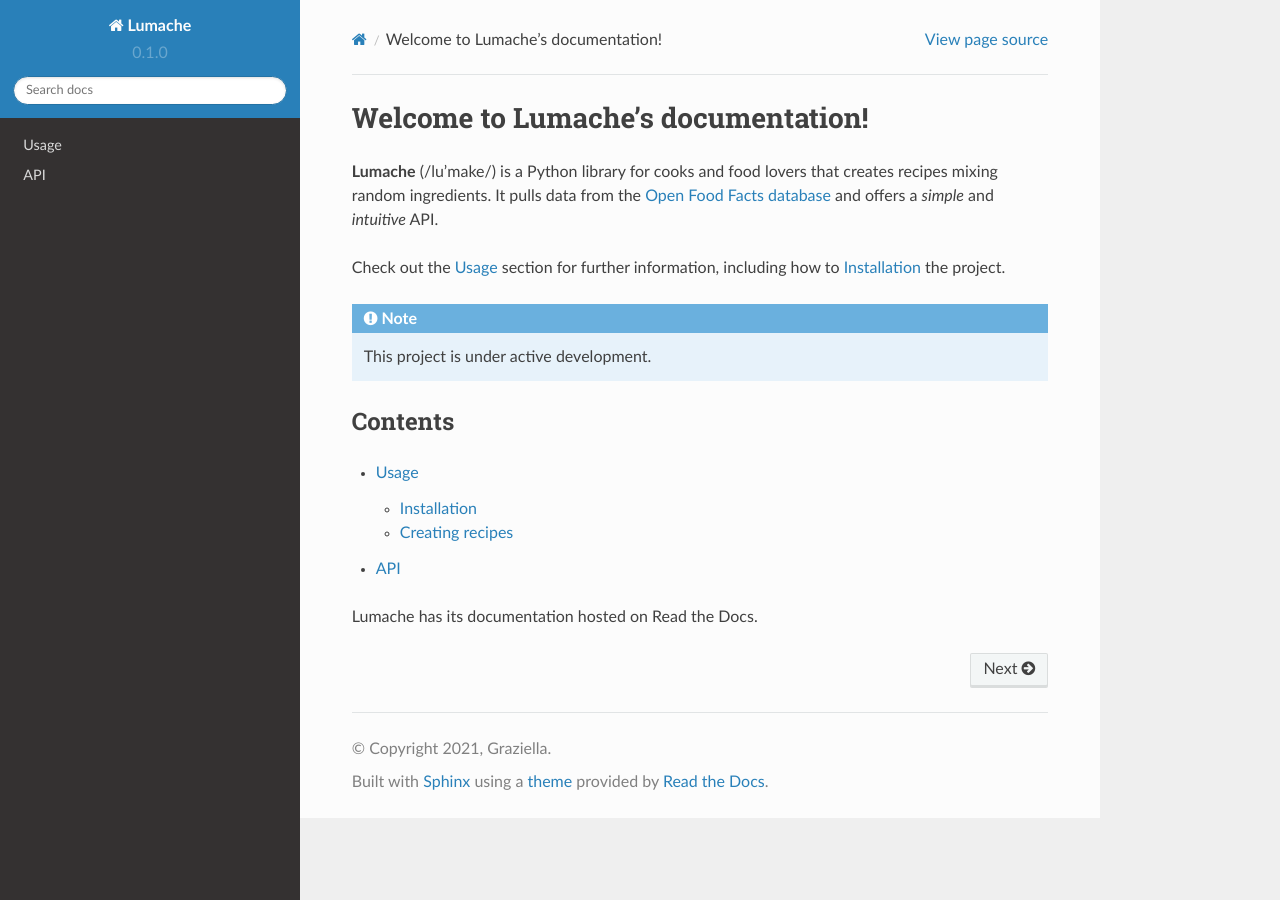
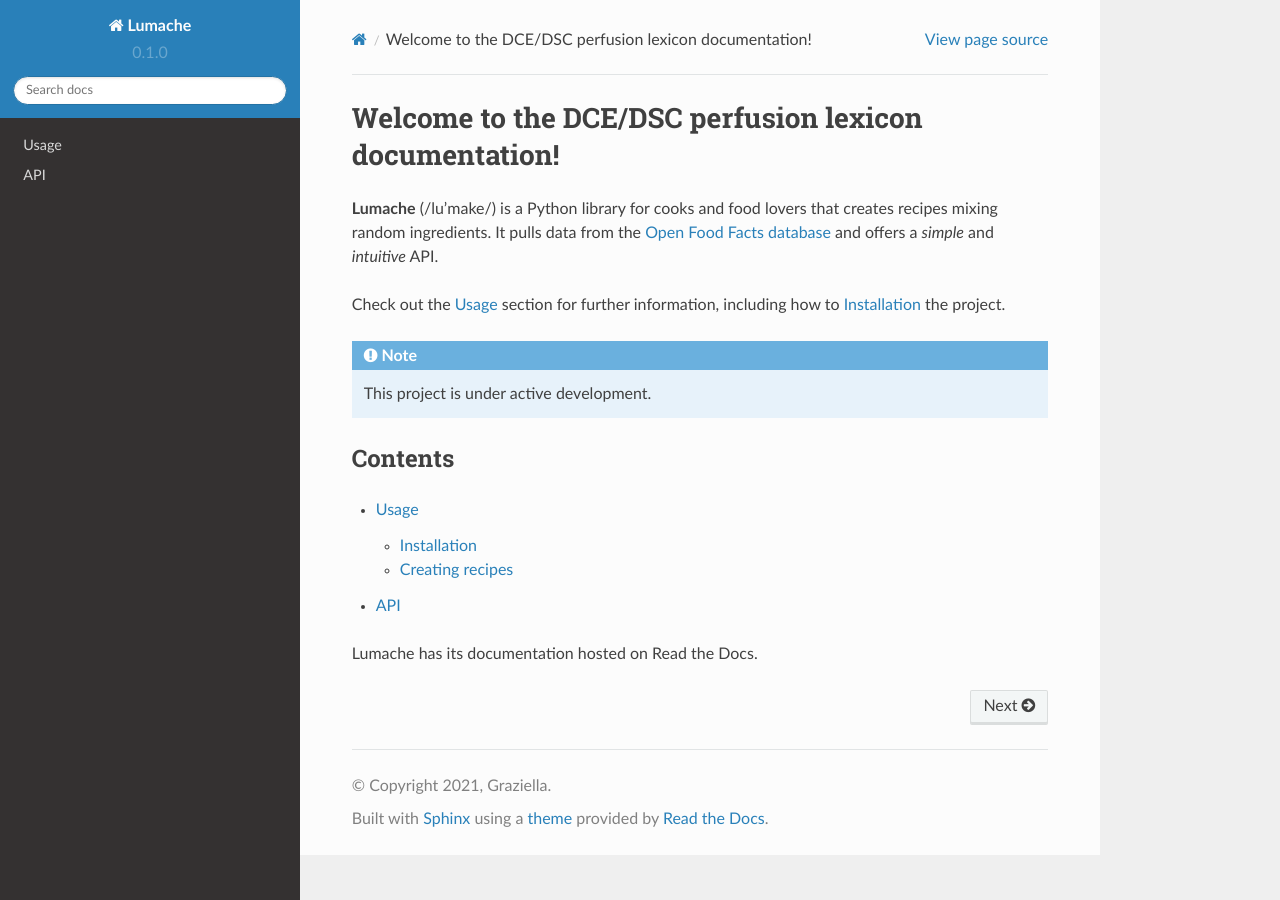
Before and after one commit to IKompan/IKompan.github.io, a Sphinx documentation site: the page built from docs/source/index.rst, in a window 1280 px wide. Built offline with Sphinx 7.4.7 and the Read the Docs theme 2.0.0, drawn with Linux system fonts in a browser that asks for light colours.

Commit message:
Update index.rst

```diff
--- a/docs/source/index.rst
+++ b/docs/source/index.rst
@@ -1,4 +1,4 @@
-Welcome to Lumache's documentation!
+Welcome to the DCE/DSC perfusion lexicon documentation!
 ===================================
 
 **Lumache** (/lu'make/) is a Python library for cooks and food lovers
@@ -13,6 +13,8 @@
 
    This project is under active development.
 
+
+
 Contents
 --------
 
```
